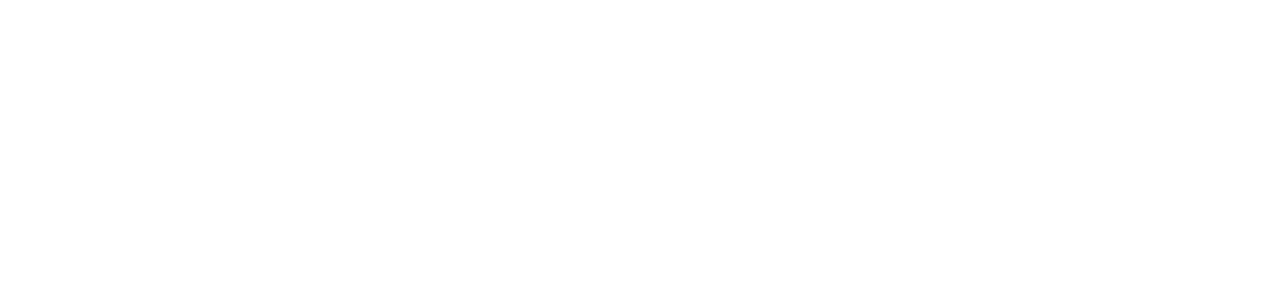
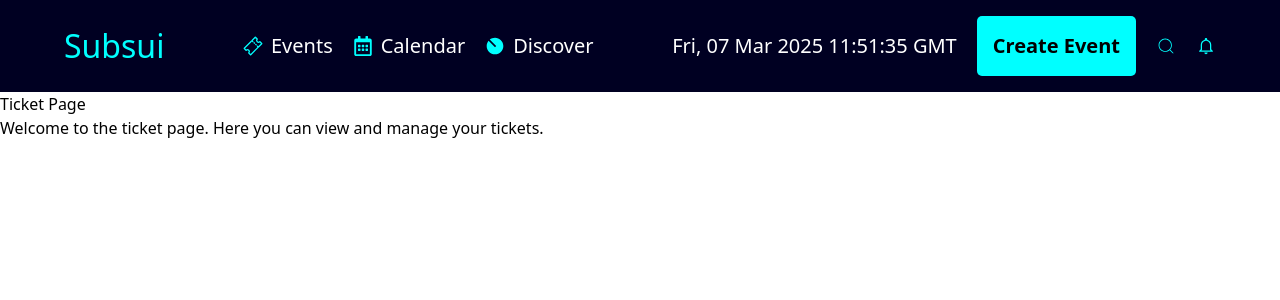
Before and after one commit to FRANKLIN-Intellisence/subsui, a React (Vite) app: page /create-event in a window 1280 px wide. Before the commit this address had no page. Shown: the top 300 px of the page. Built offline with nearby package versions, Linux system fonts and the light colour scheme.

Commit message:
added nav component

```diff
--- a/package.json
+++ b/package.json
@@ -12,6 +12,7 @@
   "dependencies": {
     "@tailwindcss/vite": "^4.0.12",
     "react": "^18.3.1",
+    "react-datepicker": "^8.1.0",
     "react-dom": "^18.3.1",
     "react-icons": "^5.5.0",
     "react-router-dom": "^7.3.0",
--- a/src/App.tsx
+++ b/src/App.tsx
@@ -1,11 +1,13 @@
 import { BrowserRouter, Routes, Route } from "react-router-dom";
 import LandingPage from "./pages/LandingPage.js";
+  import TicketPage from "./pages/Ticketpage.js";
 const App = () => {
   return (
     <div>
       <BrowserRouter>
         <Routes>
           <Route path="/" element={<LandingPage />} />
+          <Route path="/create-event" element={<TicketPage />} />
         </Routes>
       </BrowserRouter>
     </div>
--- a/src/atoms/Buttons.tsx
+++ b/src/atoms/Buttons.tsx
@@ -1,12 +1,13 @@
 type ButtonProps = {
   name: string;
+  link: string;
 };
 
 const Button = (props: ButtonProps) => {
   return (
     <a href="">
       <button className="bg-[#00ffff] text-[#000] px-4 py-4 rounded-[5px] text-xl font-semibold cursor-pointer">
-        {props.name}
+        {props.name} {props.link}
       </button>
     </a>
   );
--- /dev/null
+++ b/src/atoms/Nav.tsx
@@ -0,0 +1,29 @@
+import React from 'react';
+import { CiSearch } from "react-icons/ci";
+import { IoMdNotificationsOutline } from "react-icons/io";
+import { FaRegCalendarAlt } from "react-icons/fa";
+import { IoTicketOutline } from "react-icons/io5";
+import { RiScanFill } from "react-icons/ri";
+import Buttons from "../atoms/Buttons";``
+
+const Nav: React.FC = () => {
+    return (
+        <nav className='bg-[#000022] flex flex-col md:flex-row items-center justify-between py-4 px-4 md:px-[4rem]'>
+        <h1 className='text-[2rem] text-[#00ffff]'>Subsui</h1>
+        <div className="flex flex-col md:flex-row items-center justify-even gap-5 text-[#ffffff] text-2xl">
+            <span className="flex flex-row items-center text-xl gap-2"><IoTicketOutline  className="text-[#00ffff]"/><p>Events</p></span>
+            <span className="flex flex-row items-center text-xl gap-2"> <FaRegCalendarAlt className="text-[#00ffff]"/><p>Calendar</p> </span>
+            <span className="flex flex-row items-center text-xl gap-2"><RiScanFill className="text-[#00ffff]"/> <p>Discover</p></span>
+        </div>
+
+        <div className="flex flex-col md:flex-row items-center justify-even gap-5 text-[#ffffff] text-xl mt-4 md:mt-0">
+            <span  className="flex flex-row text-xl gap-2">{new Date().toUTCString()}</span>
+            <Buttons name='Create Event' link=''/>
+            <span   className="text-[#00ffff]"><CiSearch /></span>
+            <span  className="text-[#00ffff]"><IoMdNotificationsOutline /></span>
+        </div>
+        </nav>
+    );
+};
+
+export default Nav;
--- a/src/pages/LandingPage.tsx
+++ b/src/pages/LandingPage.tsx
@@ -1,11 +1,12 @@
 import Buttons from '../atoms/Buttons.js'
 import Landing from '../assets/landing2.png'
 const LandingPage = () => {
+
     return (
         <div className='bg-[#000022] text-[#ffffff] font-custom w-full flex flex-col'>
             <div className='flex flex-row items-center justify-between py-8 px-[10rem]'>
                 <h1 className='text-[#00ffff] text-[3rem] font-custom'>SUI</h1>
-                <Buttons name="Connect Wallet"/>
+                <Buttons name="Connect Wallet" link=''/>
             </div>
 
             <div className='flex flex-row items-center justify-between h-[80vh]  px-[10rem] '>
@@ -16,7 +17,7 @@
                 <p className='text-[5rem] text-gradient'> Starts Here.</p>
                 </div>
                 <p className='text-3xl mb-20'>create your tickets, log customer tickets and handle event subscription</p>
-                <Buttons name="Create Your First Ticket Here!"/>
+                <Buttons link='/create-event' name="Create Your First Ticket Here!" />
                 </div>
                 <img src= {Landing} alt="" className='w-[40rem]'/>
 
--- a/src/pages/Ticketpage.tsx
+++ b/src/pages/Ticketpage.tsx
@@ -0,0 +1,23 @@
+import Nav from '../atoms/Nav';
+// import DatePicker from 'react-datepicker';
+// import 'react-datepicker/dist/react-datepicker.css';
+
+const TicketPage = () => {
+
+    // const [startDate, setStartDate] = useState<Date | null>(null);
+    // const [showDatePicker, setShowDatePicker] = useState(false);
+
+    // const handleCalendarClick = () => {
+    //     setShowDatePicker(!showDatePicker);
+    // };
+    return (
+        <div>
+            <Nav/>
+
+            <h1>Ticket Page</h1>
+            <p>Welcome to the ticket page. Here you can view and manage your tickets.</p>
+        </div>
+    );
+};
+
+export default TicketPage;
```
Also changed, not shown: 1 other file (tests, documents, lock files or other folders).
